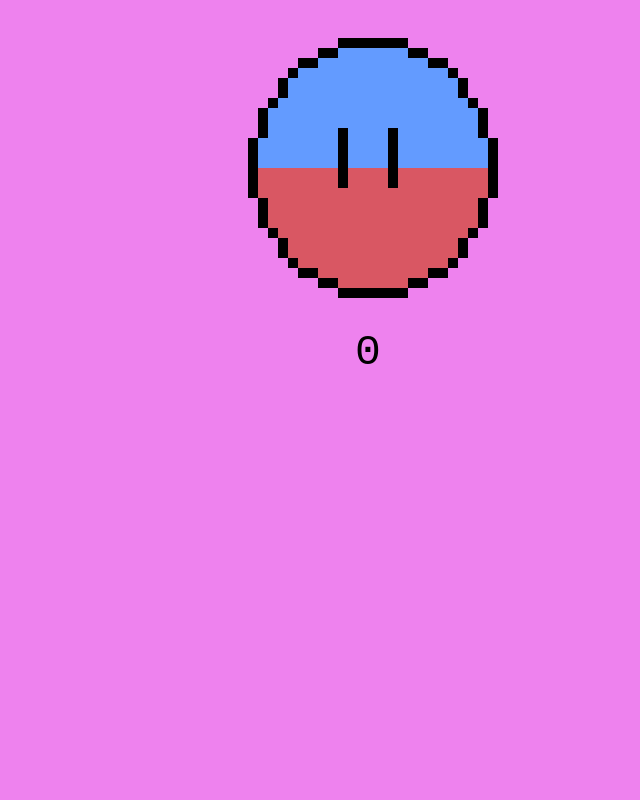
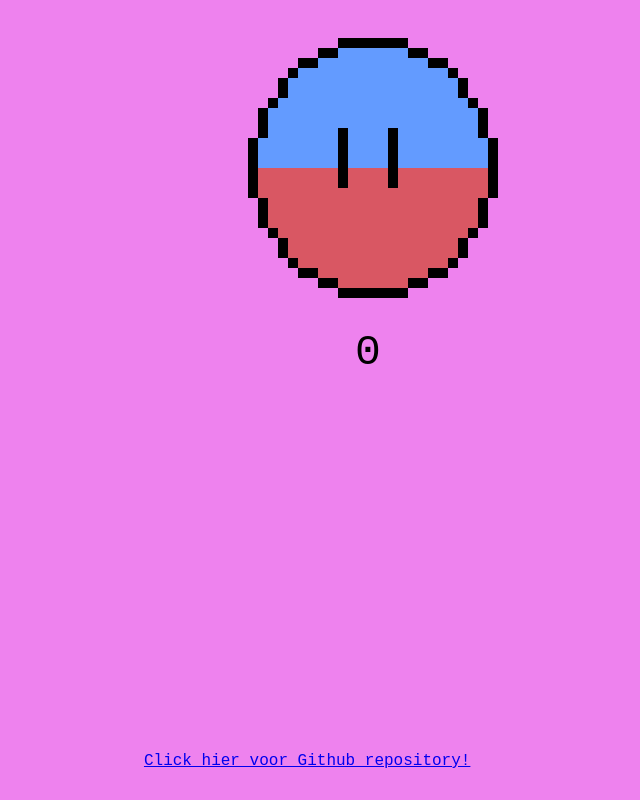
Before and after one commit to hatty64/webgame, a plain HTML site: page index.html in a window 1280 px wide. Shown: the whole page, without its empty margins (272-912 px from the left). Drawn offline with Linux system fonts and the light colour scheme.

Commit message:
added github link

```diff
--- a/index.html
+++ b/index.html
@@ -39,6 +39,8 @@
         </div>
     </div>
 
+    <a class="link" href="https://github.com/hatty64/webgame">Click hier voor Github repository!</a>
+
 
 </body>
 <script src="javascript.js"></script>
--- a/style.css
+++ b/style.css
@@ -64,3 +64,9 @@
         display: grid;
         grid-template-columns: auto auto auto;
     }
+
+    .link {
+        position: absolute;
+        bottom: 30px;
+        right: 42%;
+    }
```
